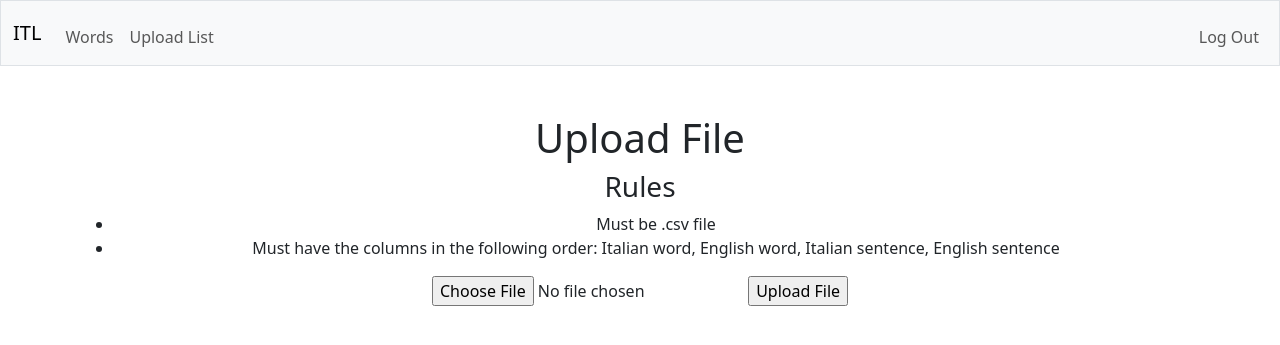
After one commit to donmarco3/itl, a Flask app: page /upload in a window 1280 px wide. The commit adds this page. Shown: the top 345 px of the page. Run offline with Flask 3, Linux system fonts and the light colour scheme; the visitor is signed in with stand-in values (Sample User, id 1).

Commit message:
Added upload file feature

```diff
--- a/app.py
+++ b/app.py
@@ -4,6 +4,7 @@ import sqlite3
 import pandas as pd
 from flask import Flask, flash, redirect, render_template, request, session, url_for
 from flask_session import Session
+from io import StringIO
 from werkzeug.security import check_password_hash, generate_password_hash
 
 from helpers import login_required
@@ -16,29 +17,21 @@ app.config["SESSION_PERMANENT"] = False
 app.config["SESSION_TYPE"] = "filesystem"
 Session(app)
 
-# load csv file into pandas dataframe
-# TODO: turn into function
-csv_filepath = '10-words.csv'
-df = pd.read_csv(csv_filepath)
-
 # establish connection to sqlite database
 db = 'main.db'
 conn = sqlite3.connect(db, check_same_thread=False)
 cursor = conn.cursor()
 
-# write dataframe to sqlite table
-words = 'words'
-df.to_sql(words, conn, if_exists='replace', index=False)
-
 conn.close
 
 
-@app.route("/")
+@app.route("/", methods=["GET", "POST"])
 @login_required
 def index():
     # get username
     cursor.execute("SELECT username FROM users WHERE id = :id", [session["user_id"]])
     username = cursor.fetchall()[0][0]
+
     return render_template("index.html", username=username)
 
 
@@ -72,7 +65,7 @@ def register():
 
         # register new user
         cursor.execute("INSERT INTO users (username, hash) VALUES (:username, :hash)",
-                       { "username": request.form.get("username"),
+                       {"username": request.form.get("username"),
                        "hash" : generate_password_hash(request.form.get("password"))})
         conn.commit()
 
@@ -135,5 +128,55 @@ def logout():
     return redirect(url_for("index"))
 
 
+@app.route("/upload", methods=["GET", "POST"])
+@login_required
+def upload():
+    # if user adds a list, add to database
+    if request.method == "POST":
+        # make sure file exists and get file name
+        if "file" not in request.files or request.files["file"].filename == "":
+            flash("No file selected")
+            return render_template("upload.html")
+        file = request.files["file"]
+        name = os.path.splitext(file.filename)[0]
+
+        # read file content into a string and pass into pandas
+        stream = StringIO(file.stream.read().decode("utf-8"))
+        df = pd.read_csv(stream)
+
+        # query database if list with same name exists
+        cursor.execute("SELECT * FROM word_lists WHERE name = ?", [name])
+        rows = cursor.fetchall()
+        if len(rows) != 0:
+            flash("List already in database")
+        # insert word list name into word_lists table
+        else:
+            # get word_list id
+            cursor.execute("INSERT INTO word_lists (name) VALUES (:name)", [name])
+            cursor.execute("SELECT id FROM word_lists WHERE name = :name", [name])
+            word_list_id = cursor.fetchall()[0][0]
+
+            # add only new words into database
+            cursor.execute("SELECT itl_word FROM words")
+            itl_words = cursor.fetchall()
+            for value in df.values:
+                if value[0] not in itl_words:
+                    # insert values into words table
+                    cursor.execute("""
+                                INSERT INTO words (itl_word, eng_word, itl_sen, eng_sen) SELECT :itl_word, :eng_word, :itl_sen, :eng_sen WHERE NOT EXISTS (
+                                SELECT 1 FROM words WHERE itl_word = :itl_word AND eng_word = :eng_word AND itl_sen = :itl_sen AND eng_sen = eng_sen)
+                                """, {"itl_word": value[0], "eng_word": value[1], "itl_sen": value[2], "eng_sen": value[3]})
+                    # insert id's into word_list_words table
+                    cursor.execute("SELECT id FROM words WHERE itl_word = :itl_word", [value[0]])
+                    word_id = cursor.fetchall()[0][0]
+                    cursor.execute("INSERT INTO word_list_words (word_list_id, word_id) VALUES (:word_list_id, :word_id)",
+                               {"word_list_id": word_list_id, "word_id": word_id})
+
+            conn.commit()
+
+    return render_template("upload.html")
+
+
+
 if __name__ == "__main__":
     app.run(debug=True)
--- a/templates/index.html
+++ b/templates/index.html
@@ -5,5 +5,5 @@
 {% endblock %}
 
 {% block main %}
-    Welcome {{ username }}
+    <h1>Welcome {{ username }}</h1>
 {% endblock %}
--- a/templates/layout.html
+++ b/templates/layout.html
@@ -26,6 +26,7 @@
                         {% if session["user_id"] %}
                             <ul class="navbar-nav me-auto mt-2">
                                 <li class="nav-item"><a class="nav-link" href="/words">Words</a></li>
+                                <li class="nav-item"><a class="nav-link" href="/upload">Upload List</a></li>
                             </ul>
                             <ul class="navbar-nav ms-auto mt-2">
                                 <li class="nav-item"><a class="nav-link" href="/logout">Log Out</a></li>
--- /dev/null
+++ b/templates/upload.html
@@ -0,0 +1,18 @@
+{% extends "layout.html" %}
+
+{% block title %}
+    Home
+{% endblock %}
+
+{% block main %}
+    <h1>Upload File</h1>
+    <h3>Rules</h3>
+    <ul>
+        <li>Must be .csv file</li>
+        <li>Must have the columns in the following order: Italian word, English word, Italian sentence, English sentence</li>
+    </ul>
+    <form action="/upload" method="post" enctype="multipart/form-data">
+        <input type="file" id="my-list" name="file" accept=".csv">
+        <input type="submit" value="Upload File">
+    </form>
+{% endblock %}
```
